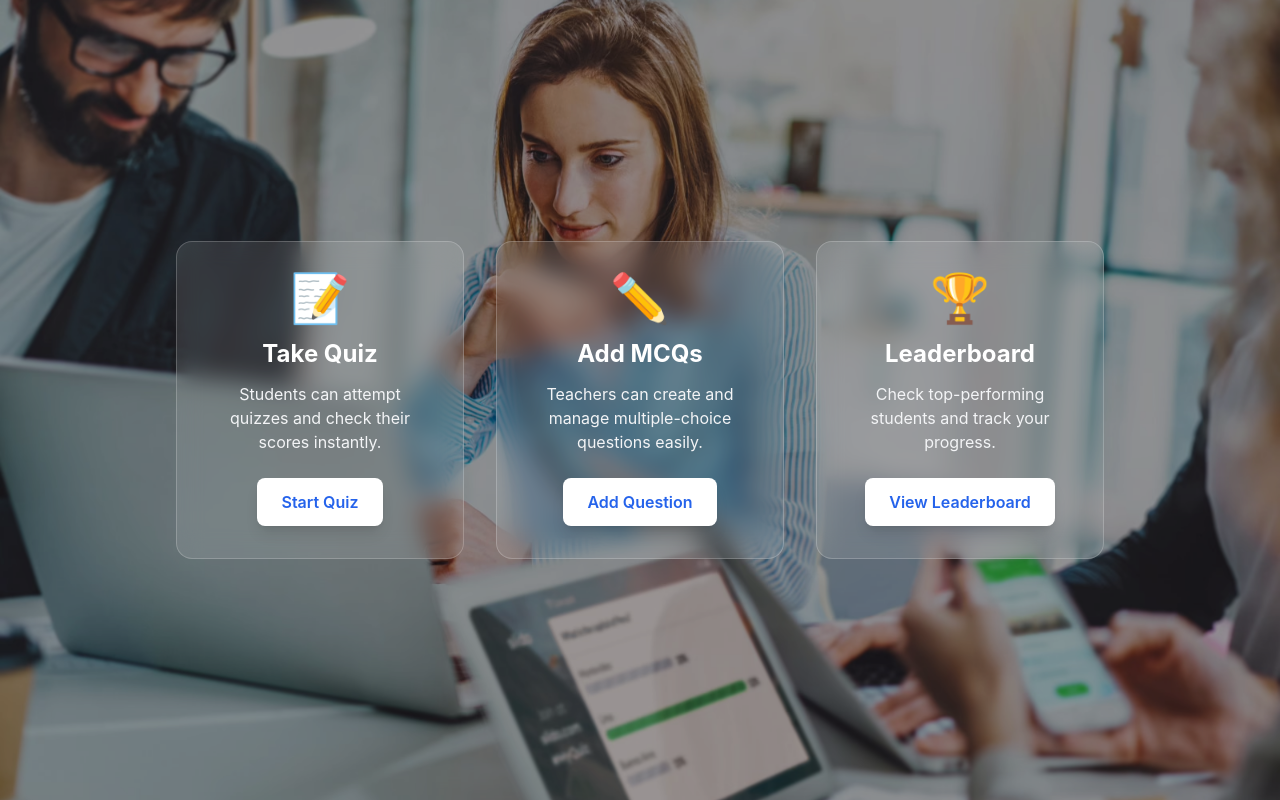
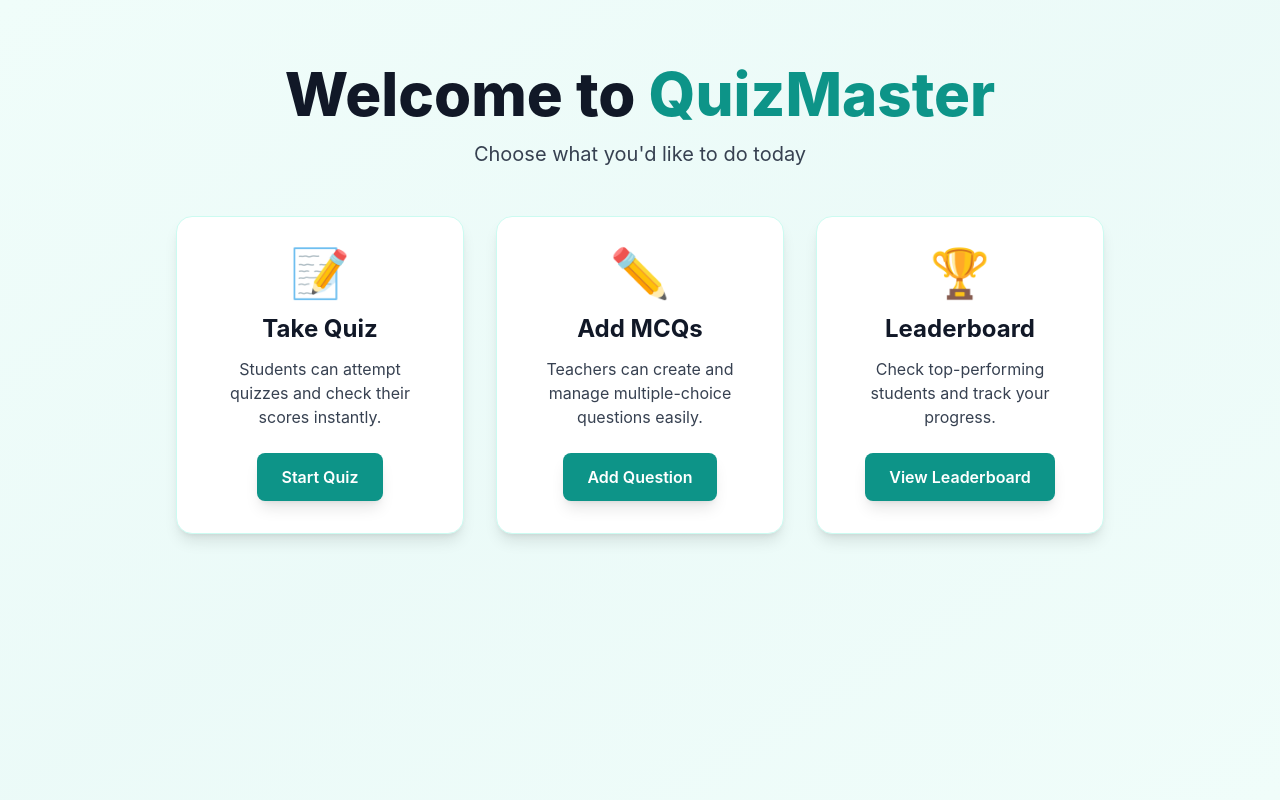
Before and after one commit to sameepabadhuge/QuizMaster-frontend, a React app: page /home in a window 1280 px wide. Built offline with nearby package versions, Linux system fonts and the light colour scheme; the HTML template or start-up script is replaced by a standard one.

Commit message:
update src/Pages/Home.jsx

```diff
--- a/src/Pages/Home.jsx
+++ b/src/Pages/Home.jsx
@@ -1,47 +1,86 @@
 import React from 'react';
-import homepageImg from '../assets/test2.avif';
+import { motion } from 'framer-motion';
 
 function Home() {
   return (
-    <div
-      className="relative w-full h-screen bg-cover bg-center"
-      style={{ backgroundImage: `url(${homepageImg})` }}
-    >
-      {/* Dark overlay for readability */}
-      <div className="absolute inset-0 bg-black/40"></div>
+    <div className="min-h-screen bg-gradient-to-br from-teal-50 via-teal-100/30 to-teal-50 relative selection:bg-teal-100 selection:text-teal-900">
+      {/* Header Section */}
+      <motion.div
+        initial={{ opacity: 0, y: -20 }}
+        animate={{ opacity: 1, y: 0 }}
+        transition={{ duration: 0.6 }}
+        className="text-center pt-12 md:pt-16 pb-8 md:pb-12 px-4"
+      >
+        <h1 className="text-4xl md:text-5xl lg:text-6xl font-extrabold mb-4 text-gray-900">
+          Welcome to <span className="text-teal-600">QuizMaster</span>
+        </h1>
+        <p className="text-lg md:text-xl text-gray-700 max-w-2xl mx-auto">
+          Choose what you'd like to do today
+        </p>
+      </motion.div>
 
       {/* Cards container */}
-      <div className="relative z-10 flex flex-col md:flex-row items-center justify-center h-full gap-8 px-4">
+      <div className="flex flex-col md:flex-row items-center justify-center gap-8 px-4 pb-16 md:pb-20">
 
         {/* Card 1: Take Quiz */}
-        <div className="bg-white/10 backdrop-blur-md rounded-2xl p-8 w-72 transform hover:scale-105 hover:shadow-2xl transition-all duration-300 cursor-pointer text-center text-white border border-white/20">
+        <motion.div
+          initial={{ opacity: 0, y: 30 }}
+          animate={{ opacity: 1, y: 0 }}
+          transition={{ delay: 0.2, duration: 0.5 }}
+          whileHover={{ scale: 1.05, y: -10 }}
+          className="bg-white rounded-2xl p-8 w-72 shadow-lg hover:shadow-2xl transition-all duration-300 cursor-pointer text-center border border-teal-100"
+        >
           <div className="text-5xl mb-4">📝</div>
-          <h2 className="text-2xl font-bold mb-3">Take Quiz</h2>
-          <p className="mb-6 text-gray-100">Students can attempt quizzes and check their scores instantly.</p>
-          <button className="bg-white text-blue-600 px-6 py-3 rounded-lg hover:bg-blue-50 font-semibold transition-all duration-300 transform hover:-translate-y-1 shadow-lg">
+          <h2 className="text-2xl font-bold mb-3 text-gray-900">Take Quiz</h2>
+          <p className="mb-6 text-gray-700">Students can attempt quizzes and check their scores instantly.</p>
+          <motion.button
+            whileHover={{ scale: 1.02 }}
+            whileTap={{ scale: 0.98 }}
+            className="bg-teal-600 text-white px-6 py-3 rounded-lg hover:bg-teal-700 font-semibold transition-all duration-300 shadow-lg hover:shadow-teal-500/30"
+          >
             Start Quiz
-          </button>
-        </div>
+          </motion.button>
+        </motion.div>
 
         {/* Card 2: Add MCQ */}
-        <div className="bg-white/10 backdrop-blur-md rounded-2xl p-8 w-72 transform hover:scale-105 hover:shadow-2xl transition-all duration-300 cursor-pointer text-center text-white border border-white/20">
+        <motion.div
+          initial={{ opacity: 0, y: 30 }}
+          animate={{ opacity: 1, y: 0 }}
+          transition={{ delay: 0.3, duration: 0.5 }}
+          whileHover={{ scale: 1.05, y: -10 }}
+          className="bg-white rounded-2xl p-8 w-72 shadow-lg hover:shadow-2xl transition-all duration-300 cursor-pointer text-center border border-teal-100"
+        >
           <div className="text-5xl mb-4">✏️</div>
-          <h2 className="text-2xl font-bold mb-3">Add MCQs</h2>
-          <p className="mb-6 text-gray-100">Teachers can create and manage multiple-choice questions easily.</p>
-          <button className="bg-white text-blue-600 px-6 py-3 rounded-lg hover:bg-blue-50 font-semibold transition-all duration-300 transform hover:-translate-y-1 shadow-lg">
+          <h2 className="text-2xl font-bold mb-3 text-gray-900">Add MCQs</h2>
+          <p className="mb-6 text-gray-700">Teachers can create and manage multiple-choice questions easily.</p>
+          <motion.button
+            whileHover={{ scale: 1.02 }}
+            whileTap={{ scale: 0.98 }}
+            className="bg-teal-600 text-white px-6 py-3 rounded-lg hover:bg-teal-700 font-semibold transition-all duration-300 shadow-lg hover:shadow-teal-500/30"
+          >
             Add Question
-          </button>
-        </div>
+          </motion.button>
+        </motion.div>
 
         {/* Card 3: Leaderboard */}
-        <div className="bg-white/10 backdrop-blur-md rounded-2xl p-8 w-72 transform hover:scale-105 hover:shadow-2xl transition-all duration-300 cursor-pointer text-center text-white border border-white/20">
+        <motion.div
+          initial={{ opacity: 0, y: 30 }}
+          animate={{ opacity: 1, y: 0 }}
+          transition={{ delay: 0.4, duration: 0.5 }}
+          whileHover={{ scale: 1.05, y: -10 }}
+          className="bg-white rounded-2xl p-8 w-72 shadow-lg hover:shadow-2xl transition-all duration-300 cursor-pointer text-center border border-teal-100"
+        >
           <div className="text-5xl mb-4">🏆</div>
-          <h2 className="text-2xl font-bold mb-3">Leaderboard</h2>
-          <p className="mb-6 text-gray-100">Check top-performing students and track your progress.</p>
-          <button className="bg-white text-blue-600 px-6 py-3 rounded-lg hover:bg-blue-50 font-semibold transition-all duration-300 transform hover:-translate-y-1 shadow-lg">
+          <h2 className="text-2xl font-bold mb-3 text-gray-900">Leaderboard</h2>
+          <p className="mb-6 text-gray-700">Check top-performing students and track your progress.</p>
+          <motion.button
+            whileHover={{ scale: 1.02 }}
+            whileTap={{ scale: 0.98 }}
+            className="bg-teal-600 text-white px-6 py-3 rounded-lg hover:bg-teal-700 font-semibold transition-all duration-300 shadow-lg hover:shadow-teal-500/30"
+          >
             View Leaderboard
-          </button>
-        </div>
+          </motion.button>
+        </motion.div>
 
       </div>
     </div>
```
